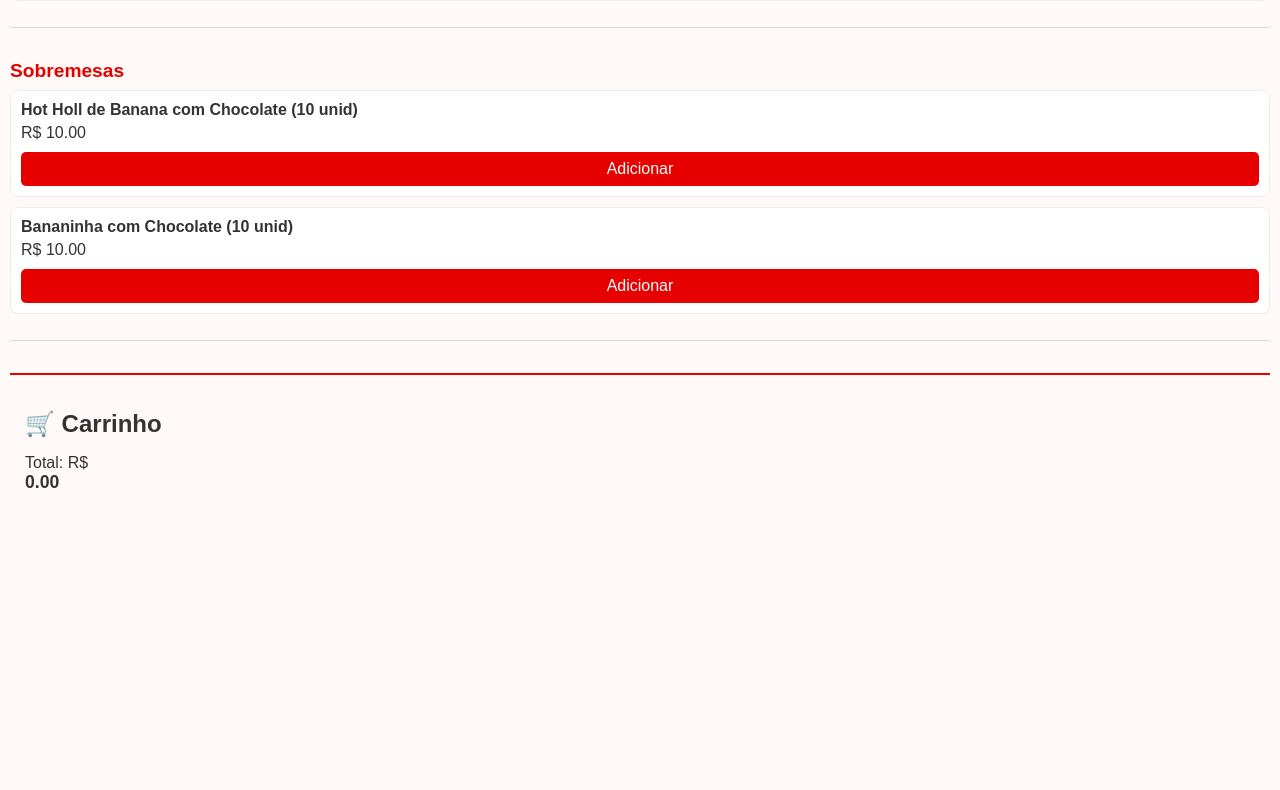
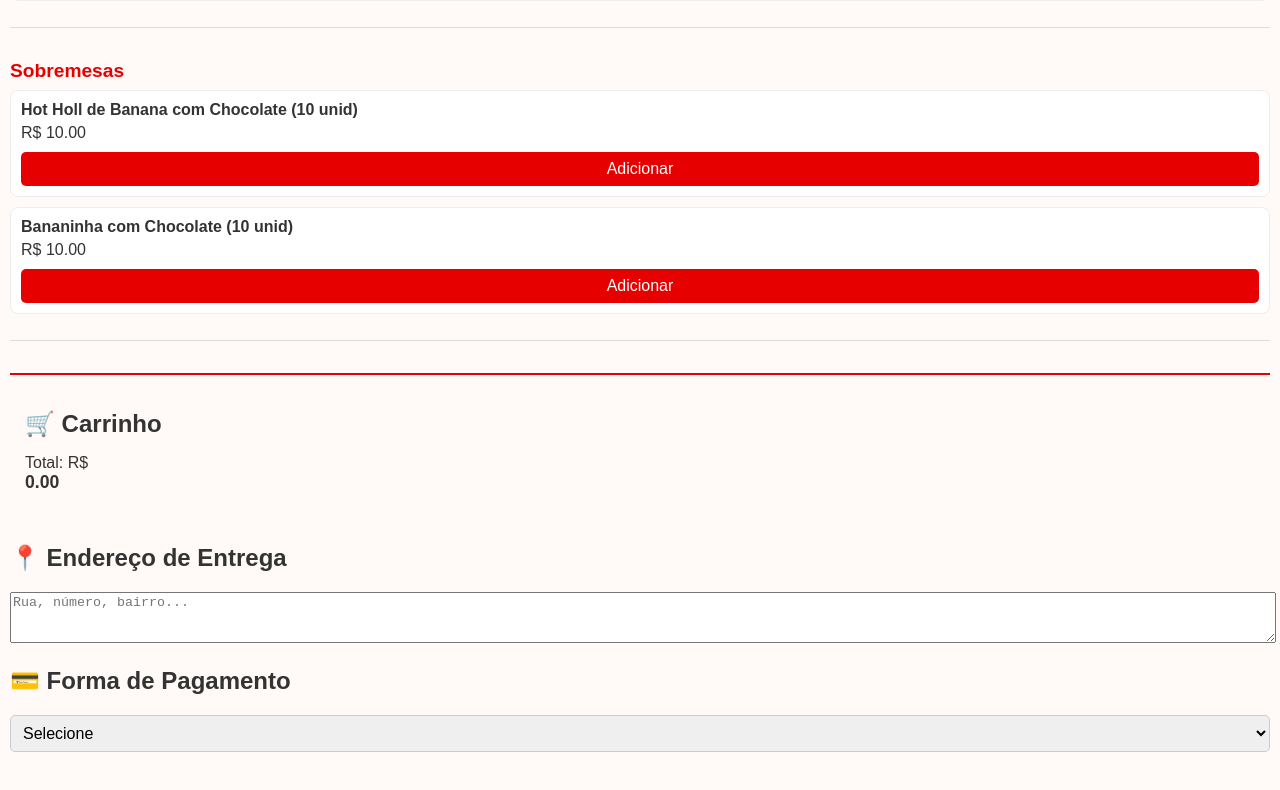
Before and after one commit to Samucalds/meu-pedido-online, a plain HTML site: page index.html in a window 1280 px wide. Shown: the part 6889-7679 px from the top of the page. Before the commit the page ends 7493 px from the top, so only its background shows below. Drawn offline with Linux system fonts and the light colour scheme.

Commit message:
Update index.html

```diff
--- a/index.html
+++ b/index.html
@@ -18,6 +18,21 @@
     <p>Total: R$ <span id="total">0.00</span></p>
   </div>
 
+  <div id="dadosCliente">
+    <h2>📍 Endereço de Entrega</h2>
+    <textarea id="endereco" rows="3" placeholder="Rua, número, bairro..." style="width:100%;"></textarea>
+
+    <h2>💳 Forma de Pagamento</h2>
+    <select id="pagamento" style="width:100%; padding: 8px; font-size: 1rem; border-radius: 5px; border: 1px solid #ccc;">
+      <option value="">Selecione</option>
+      <option value="Dinheiro">Dinheiro</option>
+      <option value="PIX">PIX</option>
+      <option value="Cartão de crédito">Cartão de crédito</option>
+      <option value="Cartão de débito">Cartão de débito</option>
+      <option value="Outro">Outro</option>
+    </select>
+  </div>
+
   <!-- Botão fixo do WhatsApp -->
   <button id="btnFixado" onclick="finalizarPedido()">Enviar pedido via WhatsApp</button>
 
```
